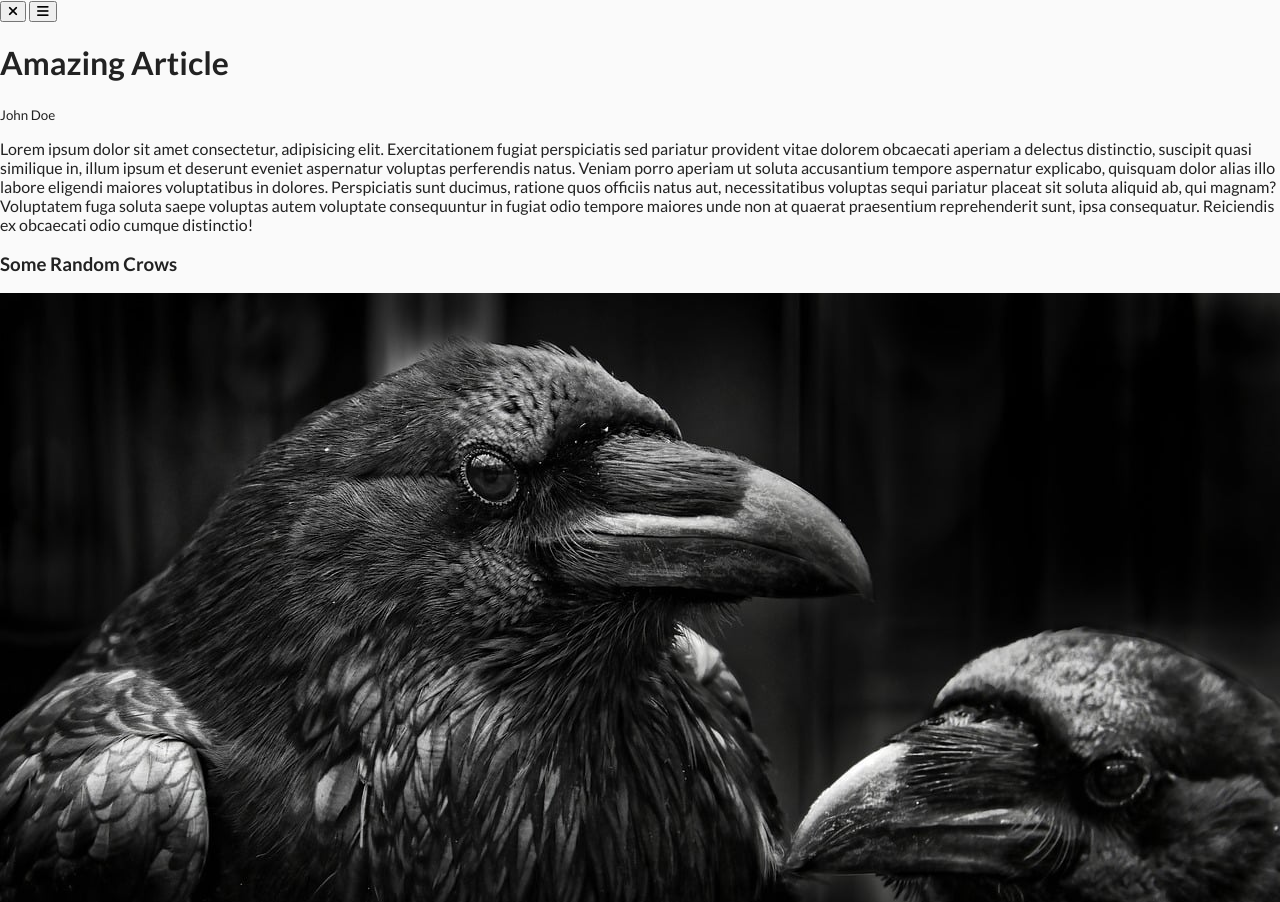
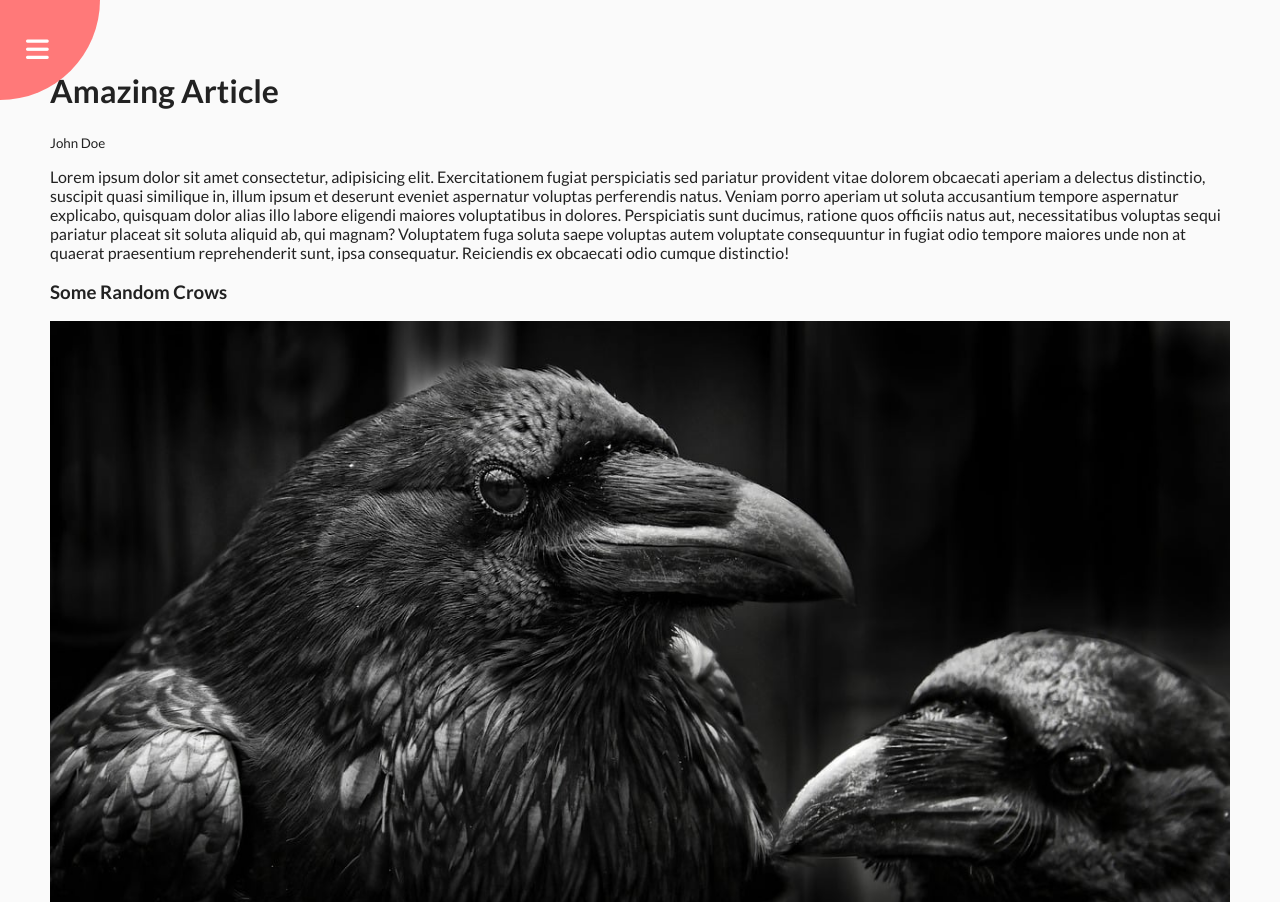
Before and after one commit to lenasedkiewicz/50projects50days, a plain HTML site: page day03/index.html in a window 1280 px wide. Shown: the top 902 px of the page. Drawn offline with Linux system fonts and the light colour scheme.

Commit message:
Add mostly container and nav css; fix html

```diff
--- a/day03/index.html
+++ b/day03/index.html
@@ -16,12 +16,14 @@
   <body>
     <div class="container">
       <div class="circle-container">
+        <div class="circle">
           <button id="close">
             <i class="fas fa-times"></i>
           </button>
           <button id="open">
             <i class="fas fa-bars"></i>
           </button>
+        </div>
       </div>
       <div class="content">
         <h1>Amazing Article</h1>
--- a/day03/style.css
+++ b/day03/style.css
@@ -14,4 +14,58 @@ body {
 
 .container {
   background-color: #fafafa;
+  transform-origin: top left;
+  transition: transform 0.5s linear;
+  width: 100vw;
+  min-height: 100vh;
+  padding: 50px;
 }
+
+.container.show-nav {
+  transform: rotate(-20deg);
+}
+
+.circle-container {
+  position: fixed;
+  top: -100px;
+  left: -100px;
+}
+
+.circle {
+  background-color: #ff7979;
+  height: 200px;
+  width: 200px;
+  border-radius: 50%;
+  position: relative;
+  transition: transform 0.5s linear;
+}
+
+.circle button {
+  cursor: pointer;
+  position: absolute;
+  top: 50%;
+  left: 50%;
+  height: 100px;
+  background: transparent;
+  border: 0;
+  font-size: 26px;
+  color: #fff;
+}
+
+.circle button:focus {
+  outline: none;
+}
+
+.circle button#open {
+  left: 60%;
+}
+
+.circle button#close {
+  top: 60%;
+  transform: rotate(90deg);
+  transform-origin: top left;
+}
+
+.content img {
+  max-width: 100%;
+}
```
Lines whose indentation alone changed are shown as unchanged.
